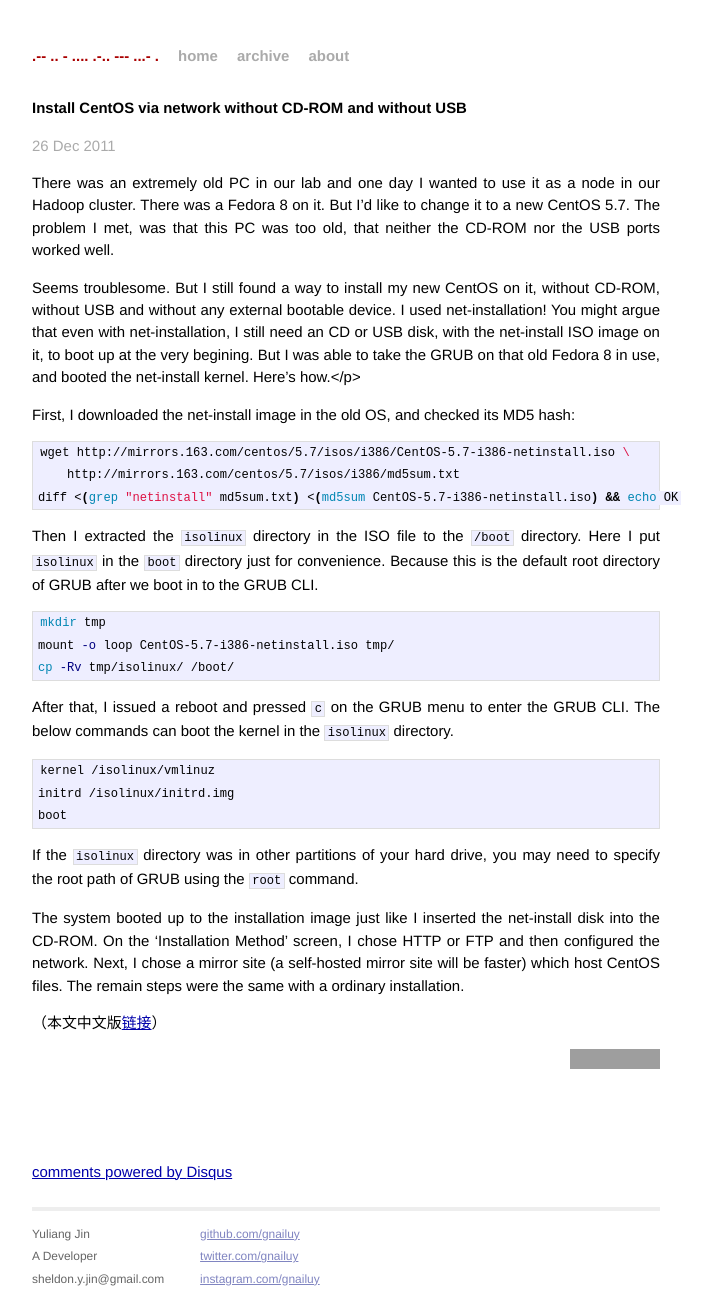
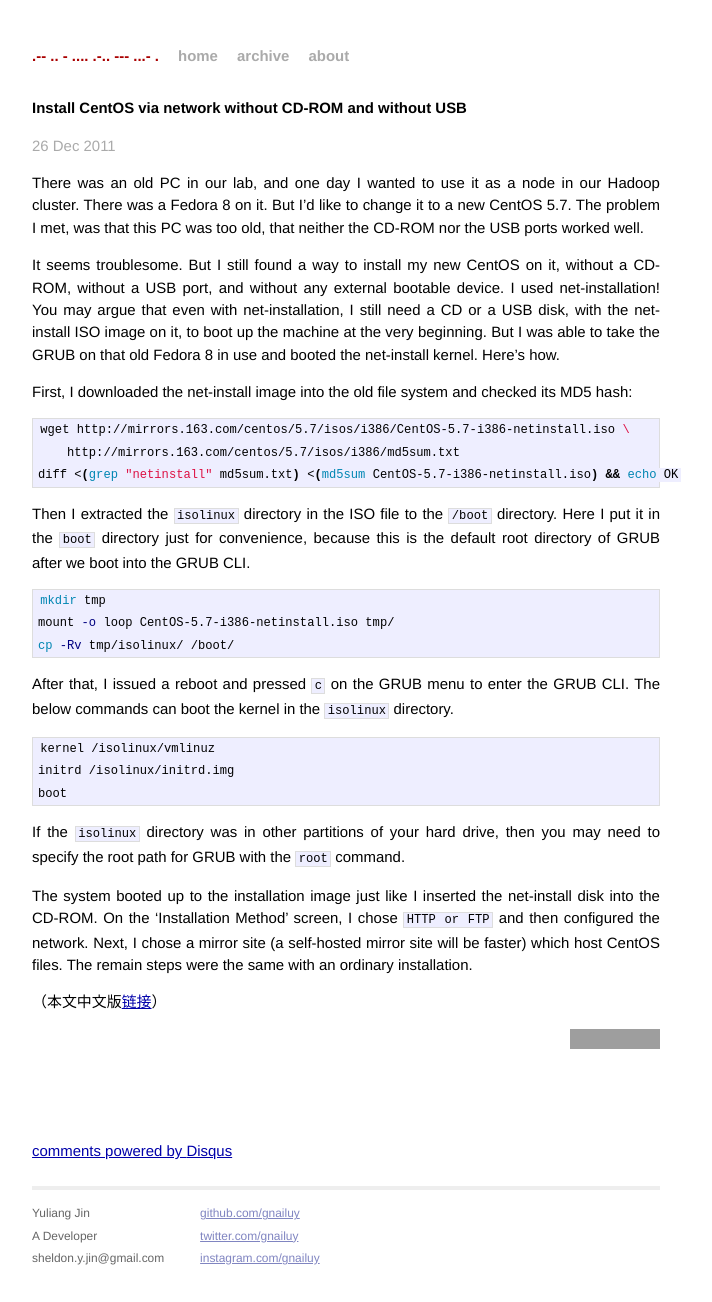
Before and after one commit to gnailuy/gnailuy.com, a Jekyll site: the page built from _posts/2011-12-25-install-centos-via-network-without-cd-rom-and-without-usb.markdown, in a window 1280 px wide. Shown: the whole page, without its empty margins (294-1006 px from the left). Built offline with Jekyll 4.4.1, drawn with Linux system fonts in a browser that asks for light colours; Markdown is read by kramdown in place of the engine named in the settings; comment, search, counter and statistics services are not loaded; grey boxes are pictures that could not be loaded.

Commit message:
grammarly

````diff
--- a/_posts/2011-12-25-install-centos-via-network-without-cd-rom-and-without-usb.markdown
+++ b/_posts/2011-12-25-install-centos-via-network-without-cd-rom-and-without-usb.markdown
@@ -5,18 +5,18 @@
 categories: [ linux ]
 ---
 
-There was an extremely old PC in our lab and one day I wanted to use it as a node in our Hadoop cluster.
+There was an old PC in our lab, and one day I wanted to use it as a node in our Hadoop cluster.
 There was a Fedora 8 on it. But I'd like to change it to a new CentOS 5.7. The problem I met, was that this PC was too old,
 that neither the CD-ROM nor the USB ports worked well.
 
 <!-- more -->
 
-Seems troublesome. But I still found a way to install my new CentOS on it, without CD-ROM, without USB and without any external bootable device.
+It seems troublesome. But I still found a way to install my new CentOS on it, without a CD-ROM, without a USB port, and without any external bootable device.
 I used net-installation!
-You might argue that even with net-installation, I still need an CD or USB disk, with the net-install ISO image on it, to boot up at the very begining.
-But I was able to take the GRUB on that old Fedora 8 in use, and booted the net-install kernel. Here's how.</p>
+You may argue that even with net-installation, I still need a CD or a USB disk, with the net-install ISO image on it, to boot up the machine at the very beginning.
+But I was able to take the GRUB on that old Fedora 8 in use and booted the net-install kernel. Here's how.
 
-First, I downloaded the net-install image in the old OS, and checked its MD5 hash:
+First, I downloaded the net-install image into the old file system and checked its MD5 hash:
 
 ``` bash
 wget http://mirrors.163.com/centos/5.7/isos/i386/CentOS-5.7-i386-netinstall.iso \
@@ -24,8 +24,9 @@
 diff <(grep "netinstall" md5sum.txt) <(md5sum CentOS-5.7-i386-netinstall.iso) && echo OK
 ```
 
-Then I extracted the `isolinux` directory in the ISO file to the `/boot` directory. Here I put `isolinux` in the `boot` directory just for convenience.
-Because this is the default root directory of GRUB after we boot in to the GRUB CLI.
+Then I extracted the `isolinux` directory in the ISO file to the `/boot` directory.
+Here I put it in the `boot` directory just for convenience,
+because this is the default root directory of GRUB after we boot into the GRUB CLI.
 
 ``` bash
 mkdir tmp
@@ -41,11 +42,11 @@
 boot
 ```
 
-If the `isolinux` directory was in other partitions of your hard drive, you may need to specify the root path of GRUB using the `root` command.
+If the `isolinux` directory was in other partitions of your hard drive, then you may need to specify the root path for GRUB with the `root` command.
 
 The system booted up to the installation image just like I inserted the net-install disk into the CD-ROM.
-On the 'Installation Method' screen, I chose HTTP or FTP and then configured the network.
-Next, I chose a mirror site (a self-hosted mirror site will be faster) which host CentOS files. The remain steps were the same with a ordinary installation.
+On the 'Installation Method' screen, I chose `HTTP or FTP` and then configured the network.
+Next, I chose a mirror site (a self-hosted mirror site will be faster) which host CentOS files. The remain steps were the same with an ordinary installation.
 
 （本文中文版[链接][chinese]）
 
--- a/_posts/2012-02-05-how-to-scp-a-file-with-colon-in-its-name.markdown
+++ b/_posts/2012-02-05-how-to-scp-a-file-with-colon-in-its-name.markdown
@@ -15,7 +15,7 @@
 scp username@hostsname:/path/to/filename /path/to/local/directory/
 ```
 
-These commands and their deformation usually work fine.
+These commands and their deformations usually work fine.
 But when I tried to scp a file to my VPS this afternoon, a problem arose:
 
 ``` bash
````
